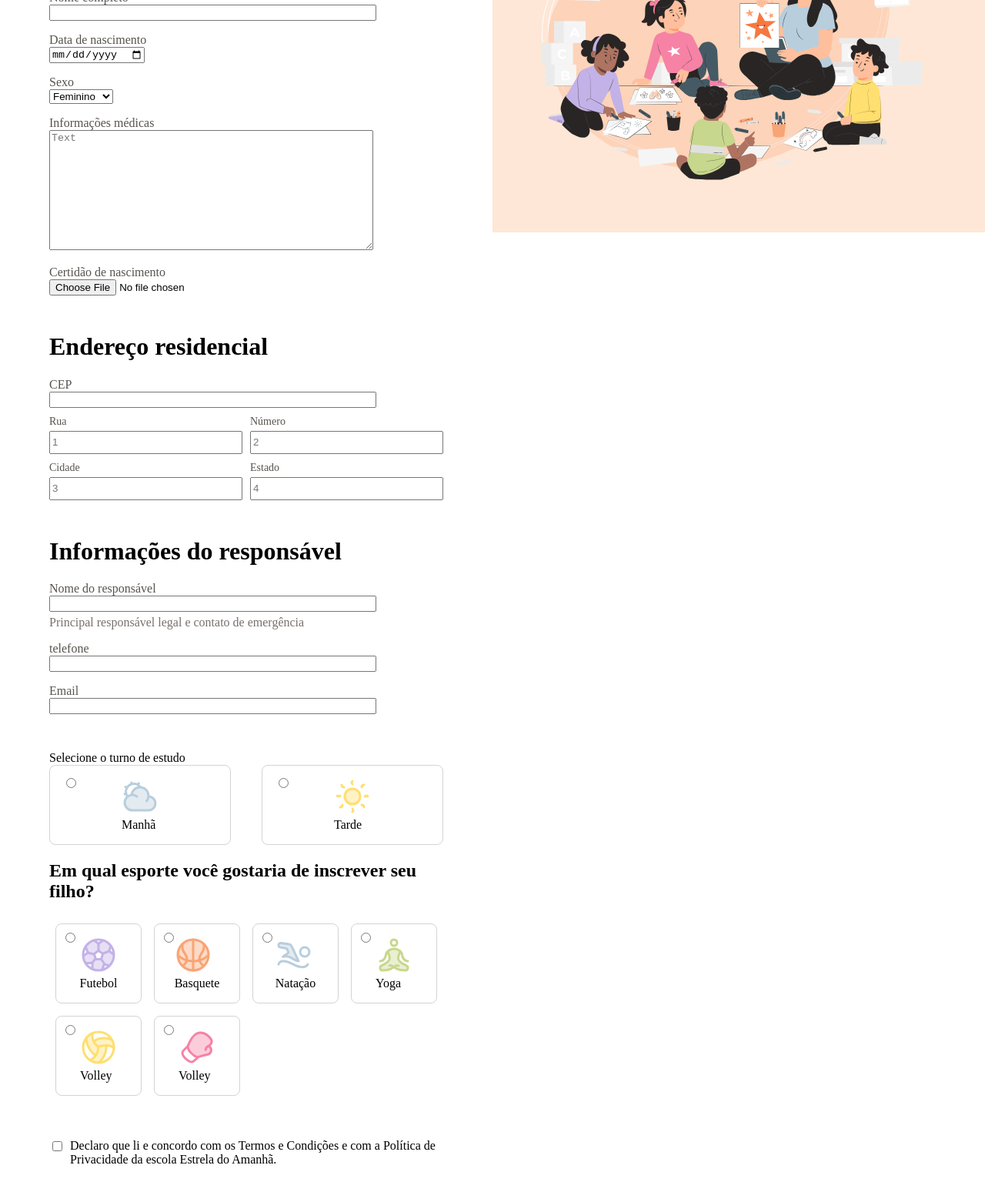
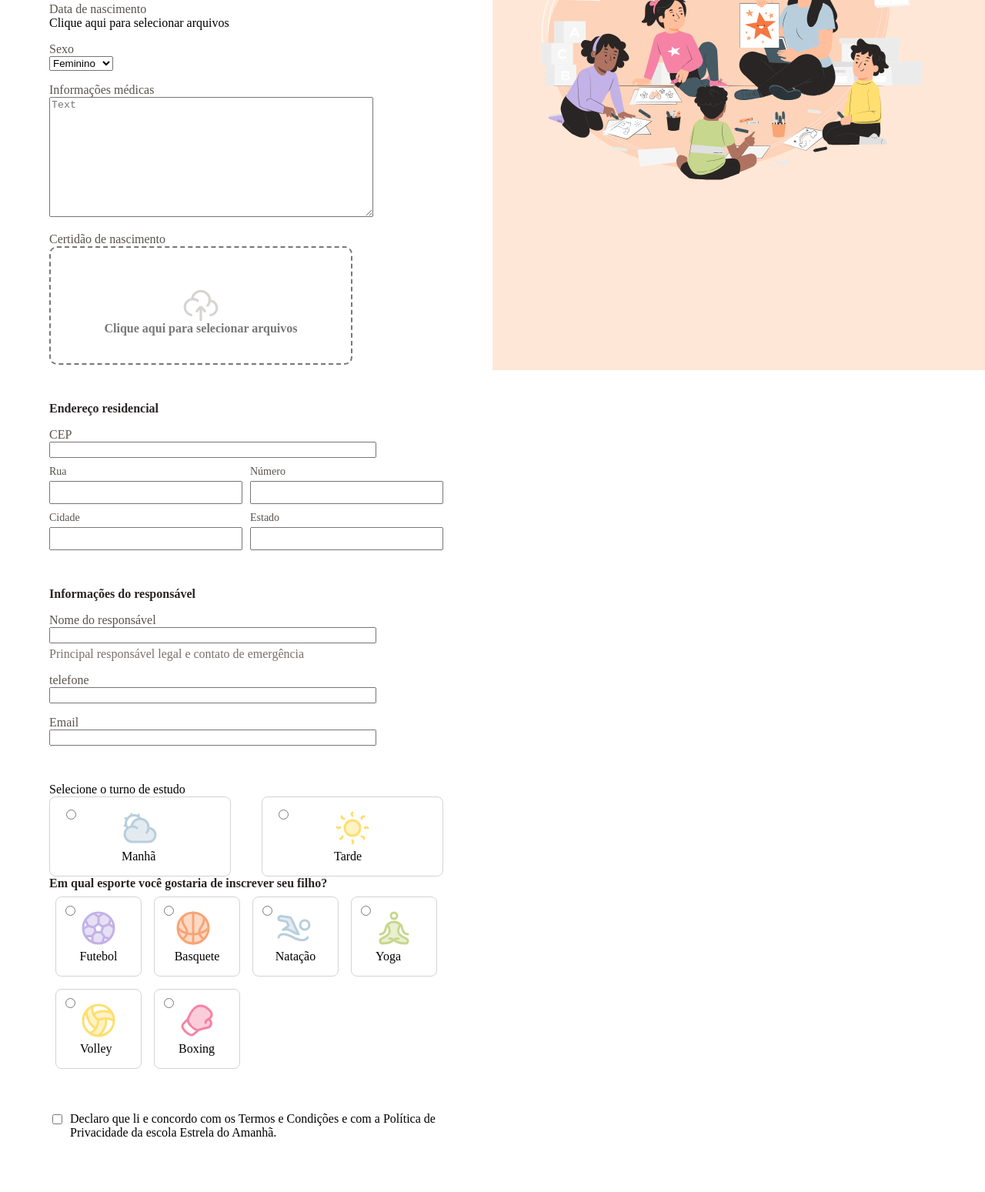
Before and after one commit to DaniloVitoria/Rocketseat_Formulario, a plain HTML site: page index.html in a window 1280 px wide. Shown: the part 319-1868 px from the top of the page at 77% size. Drawn offline with Linux system fonts and the light colour scheme.

Commit message:
Update form structure and styles for better accessibility and user interaction

```diff
--- a/index.html
+++ b/index.html
@@ -21,14 +21,16 @@
       </header>
       <main>
 		<form action="">
-        <h1>Informações da criança</h1>
+        <h2>Informações da criança</h2>
         <div class="infociranca">
 
           <p class="skipline">Nome completo</p>
           <p><input type="text" name="name" size="50" required ></p>
           <p class="skipline">Data de nascimento</p>
 
-          <p><input type="date" name="" id=""></p>
+          <p><input type="date" name="" id="date1" placeholder="21/02/2005">
+
+          <label for="date1" class="datechange"></label></p>
           <p>
             <p class="skipline">Sexo</p>
             <select name="" id="">
@@ -39,10 +41,16 @@
           <p class="skipline">Informações médicas</p>
           <p><textarea name="" rows="10" cols="50" placeholder="Text"></textarea></p>
           <p class="skipline">Certidão de nascimento</p>
-          <p ><input type="file" name="" id="files" ></p>
+          <p ><input type="file" name="" id="files" class="esconder">
+
+            <label for="files" class="custom-files">
+
+
+            </label>
+          </p>
         </div>
         <div class="endereco">
-          <h1>Endereço residencial</h1>
+          <h2>Endereço residencial</h2>
           <p class="skipline">CEP</p>
           <p><input type="password" name="" id="" size="50" ></p>
 
@@ -54,18 +62,18 @@
             <p class="gridp">Número</p>
 
 
-            <input type="text" name="" id="" placeholder="1">
-            <input type="password" placeholder="2">
+            <input type="text" name="" id="" >
+            <input type="password" >
             <!--<p>Cidade Estado</p>-->
             <p class="gridp">Cidade</p>
             <p class="gridp">Estado</p>
-            <input type="text" placeholder="3">
+            <input type="text" >
 
-            <input type="text" maxlength="2" placeholder="4">
+            <input type="text" >
           </div>
         </div>
 		<div class="informacoesdoresponsavel">
-			<h1>Informações do responsável</h1>
+			<h2>Informações do responsável</h2>
       <p class="skipline">Nome do responsável</p>
 			<p><input type="text" size="50"></p>
 			<p id="uniquep">Principal responsável legal e contato de emergência</p>
@@ -83,27 +91,27 @@
 
 			<div class="opcoesdematricula__selecionar" >
 				<div class="selecionarcontent1">
-					<input type="radio"  name="turno" value="manha" class="selecionado" size="50">
+					<input type="radio"  name="turno" value="manha" class="selecionado" size="50" id="manha">
           <div class="content1">
-            <div>
+            <label for="manha">
 
                         <img src="./assets/icons/sun-cloud-02.svg" alt="">
                         <p>Manhã</p>
-            </div>
+                      </label>
           </div>
 				</div>
 
 				<div class="selecionarcontent2">
-					<input type="radio"  name="turno" value="tarde" size="50">
+					<input type="radio"  name="turno" value="tarde" size="50" id="tarde">
 
           <div class="content2">
 
             <div class="content2">
 
-              <div>
+              <label for="tarde">
                 <img src="./assets/icons/sun-02.svg" alt="">
                 <p>Tarde</p>
-              </div>
+              </label>
 
             </div>
 
@@ -117,30 +125,66 @@
 
 				<div class="Sports__content" >
 
-				<div class="Sports__content__elements">
-          <input type="radio" name="Sports" value="football">
-          <div class="">
+				  <div class="Sports__content__elements">
 
+
+            <input type="radio" name="Sports" value="football" id="football">
+
+            <label for="football">
             <img src="./assets/icons/football.svg" alt="">
             <p>Futebol</p>
+            </label>
 
           </div>
+				<div class="Sports__content__elements">
+          <input type="radio" name="Sports" value="basketball" id="basketball" class="aaa">
+
+          <label for="basketball">
+            <img src="./assets/icons/basketball-02.svg" alt="">
+            <p>Basquete</p>
+          </label>
         </div>
+
 				<div class="Sports__content__elements">
-          <input type="radio" name="Sports" value="basketball" class="">
+          <input type="radio"name="Sports" value="swimming" id="swimming">
 
-          <div>
-            <img src="./assets/icons/basketball-02.svg" alt="">
+          <label for="swimming">
+            <img src="./assets/icons/swimming.svg" alt="">
+            <p>Natação</p>
+          </label>
 
-            <p>Basquete</p>
+        </div>
+
+				<div class="Sports__content__elements">
+          <input type="radio"name="Sports" value="yoga" id="yoga">
+
+          <label for="yoga">
+            <img src="./assets/icons/yoga-02.svg" alt="">
+             <p>Yoga</p>
+          </label>
 
           </div>
+
+
+				<div class="Sports__content__elements">
+
+          <input type="radio"name="Sports" value="volleyball" id="volleyball">
+
+          <label for="volleyball">
+            <img src="./assets/icons/volleyball.svg" alt="">
+             <p>Volley</p>
+            </label>
+          </div>
+
+				<div class="Sports__content__elements">
+          <input type="radio"name="Sports" value="boxing" id="boxing">
+
+         <label for="boxing">
+            <img src="./assets/icons/boxing-glove-01.svg" alt="">
+            <p>Boxing</p>
+          </label>
+
         </div>
-
-				<div class="Sports__content__elements"><input type="radio"name="Sports" value="swimming"><div><img src="./assets/icons/swimming.svg" alt=""><p>Natação</p></div> </div>
-				<div class="Sports__content__elements"><input type="radio"name="Sports" value="yoga"><div><img src="./assets/icons/yoga-02.svg" alt=""> <p>Yoga</p></div></div>
-				<div class="Sports__content__elements"><input type="radio"name="Sports" value="volleyball"><div><img src="./assets/icons/volleyball.svg" alt=""> <p>Volley</p></div></div>
-				<div class="Sports__content__elements"> <input type="radio"name="Sports" value="boxing"><div><img src="./assets/icons/boxing-glove-01.svg" alt=""> <p>Volley</p></div></div>
 				</div>
 
 
--- a/styles/containerandheader.css
+++ b/styles/containerandheader.css
@@ -32,6 +32,7 @@ button {
   right: 0;
   position: fixed;
   background-color: #FEE7D6;
+  height: 100%;
 
 
 }
--- a/styles/main.css
+++ b/styles/main.css
@@ -1,3 +1,25 @@
+#date1{
+  display: none;
+}
+
+.datechange::after {
+  content: "Clique aqui para selecionar arquivos " ; /* Texto dentro do botão */
+}
+
+h1 {
+  font-size: 24px;
+  color: #292524;
+  font-family: "Poppins";
+}
+
+h2 {
+  font-family: "Poppins";
+  font-size: 16px;
+  color: #292524;
+  margin: 0;
+}
+
+
 
 textarea:active:empty {
   border: solid #F3541C;
@@ -82,11 +104,7 @@ textarea:active:empty {
 
 
 
-.selecionarcontent2 img{
 
-
-
-}
 
 .selecionarcontent1 input{
   position: absolute;
@@ -108,6 +126,51 @@ textarea:active:empty {
   padding: 16px;
   margin: 8px;
 }
+
+label {
+
+  cursor: pointer;
+}
+
+ /* Estiliza a div quando o input está selecionado
+ input[type="radio"]:checked + label {
+  border: 2px solid blue;
+  background-color: lightblue;
+}
+*/
+
+input[type="file"]{
+  display: none;
+}
+
+.custom-files {
+  width: 390px; /* Defina um tamanho */
+  height: 150px;
+  display: flex;
+  align-items: center;
+  justify-content: center;
+  background-image: url(../assets/icons/cloud-upload.svg);
+  background-size: 50px;
+  background-position: center;
+  background-repeat: no-repeat;
+
+
+  cursor: pointer;
+  border: 2px dashed #777777; /* Opcional */
+  border-radius: 10px;
+
+}
+
+.custom-files::after {
+  content: "Clique aqui para selecionar arquivos " ; /* Texto dentro do botão */
+
+  font-size: 16px;
+  color: #777777;
+  font-weight: bold;
+  margin-top: 60px;
+
+}
+
 
 .Sports__content .Sports__content__elements:hover{
 
```
Also changed, not shown: assets/icons/cloud-upload.svg (added).
